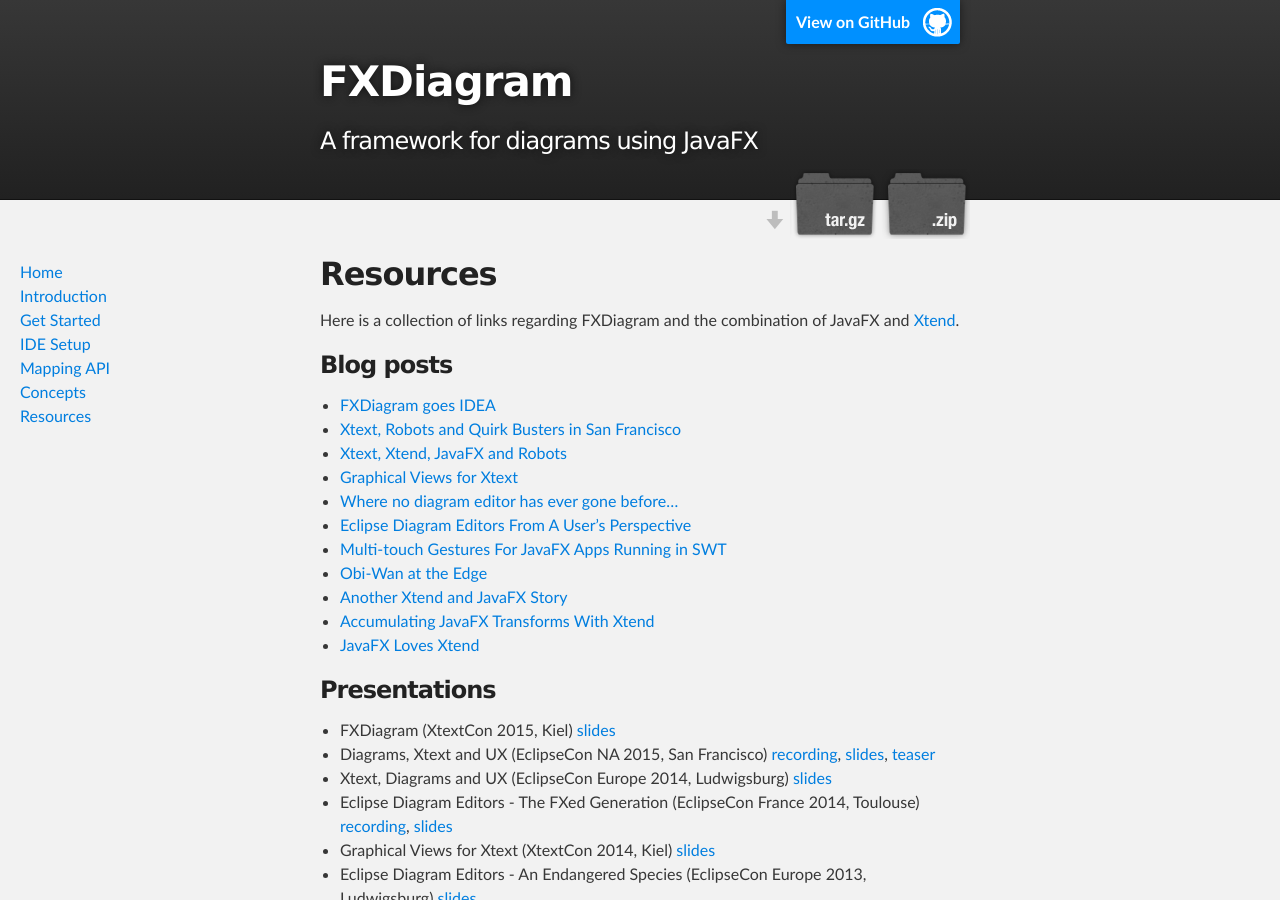
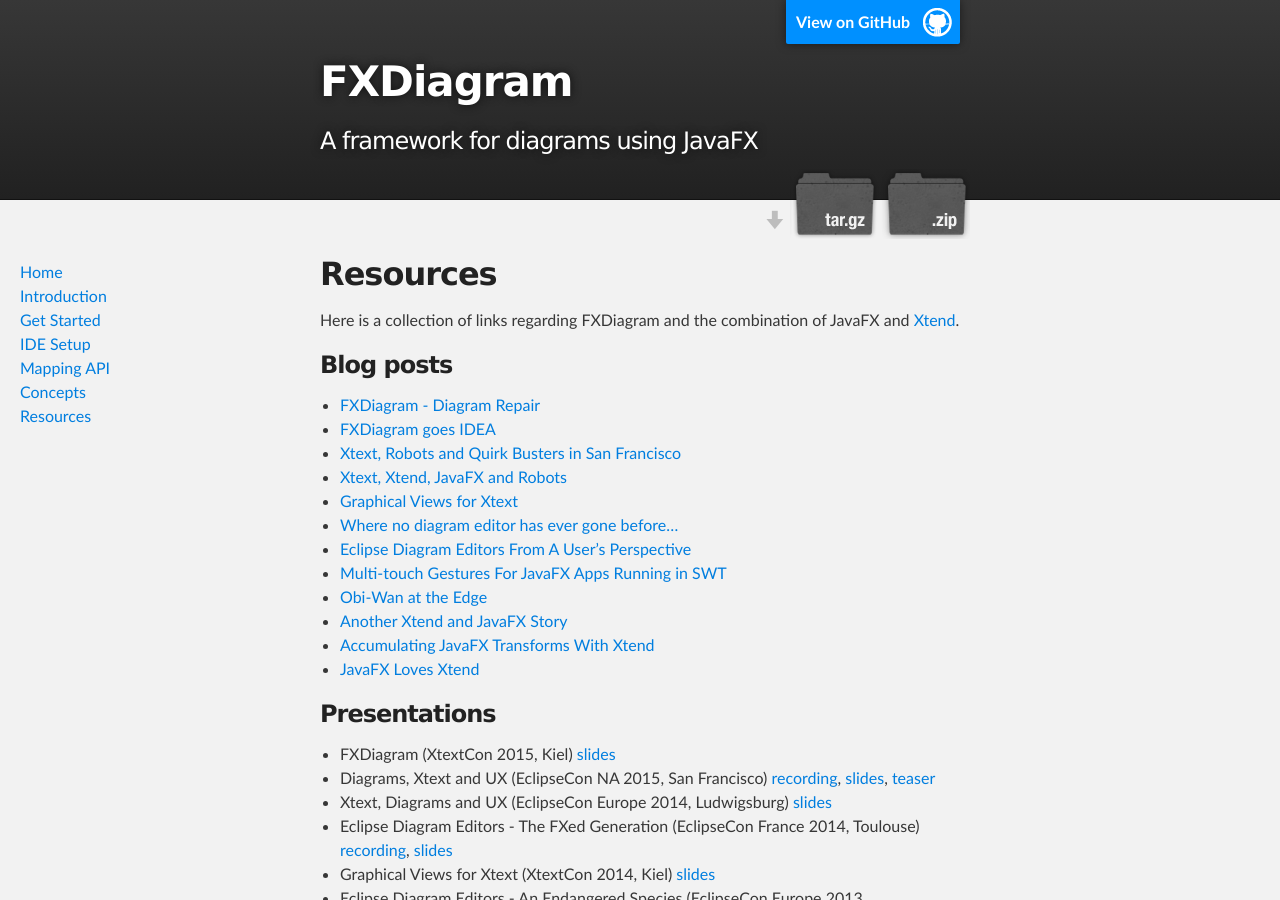
Before and after one commit to JanKoehnlein/FXDiagram, a Jekyll site: the page built from resources.md, in a window 1280 px wide and 900 px high. Built offline with Jekyll 4.4.1, drawn with Linux system fonts in a browser that asks for light colours.

Commit message:
Added latest blogpost

```diff
--- a/resources.md
+++ b/resources.md
@@ -8,6 +8,7 @@
 
 ## Blog posts
 
+- [FXDiagram - Diagram Repair ](http://koehnlein.blogspot.de/2015/09/fxdiagram-diagram-repair.html)
 - [FXDiagram goes IDEA](http://koehnlein.blogspot.de/2015/06/fxdiagram-goes-idea.html)
 - [Xtext, Robots and Quirk Busters in San Francisco ](http://koehnlein.blogspot.de/2015/03/xtext-robots-and-quirk-busters-in-san.html)
 - [Xtext, Xtend, JavaFX and Robots](http://koehnlein.blogspot.de/2014/10/xtext-xtend-javafx-and-robots.html)
@@ -41,6 +42,8 @@
 
 ## Screencasts
 
+<iframe src="https://player.vimeo.com/video/140114471" width="626" height="366" frameborder="0" webkitallowfullscreen mozallowfullscreen allowfullscreen></iframe>
+
 <iframe src="https://www.youtube.com/embed/cyJv5BzEe5Q" width="626" height="374" frameborder="0" webkitallowfullscreen mozallowfullscreen allowfullscreen></iframe>
 
 <iframe src="http://player.vimeo.com/video/104115680" width="626" height="352" frameborder="0" webkitallowfullscreen mozallowfullscreen allowfullscreen></iframe>
```
Also changed, not shown: concepts.md (line endings or trailing spaces), hla.md (line endings or trailing spaces), ide-setup.md (line endings or trailing spaces), introduction.md (line endings or trailing spaces).
